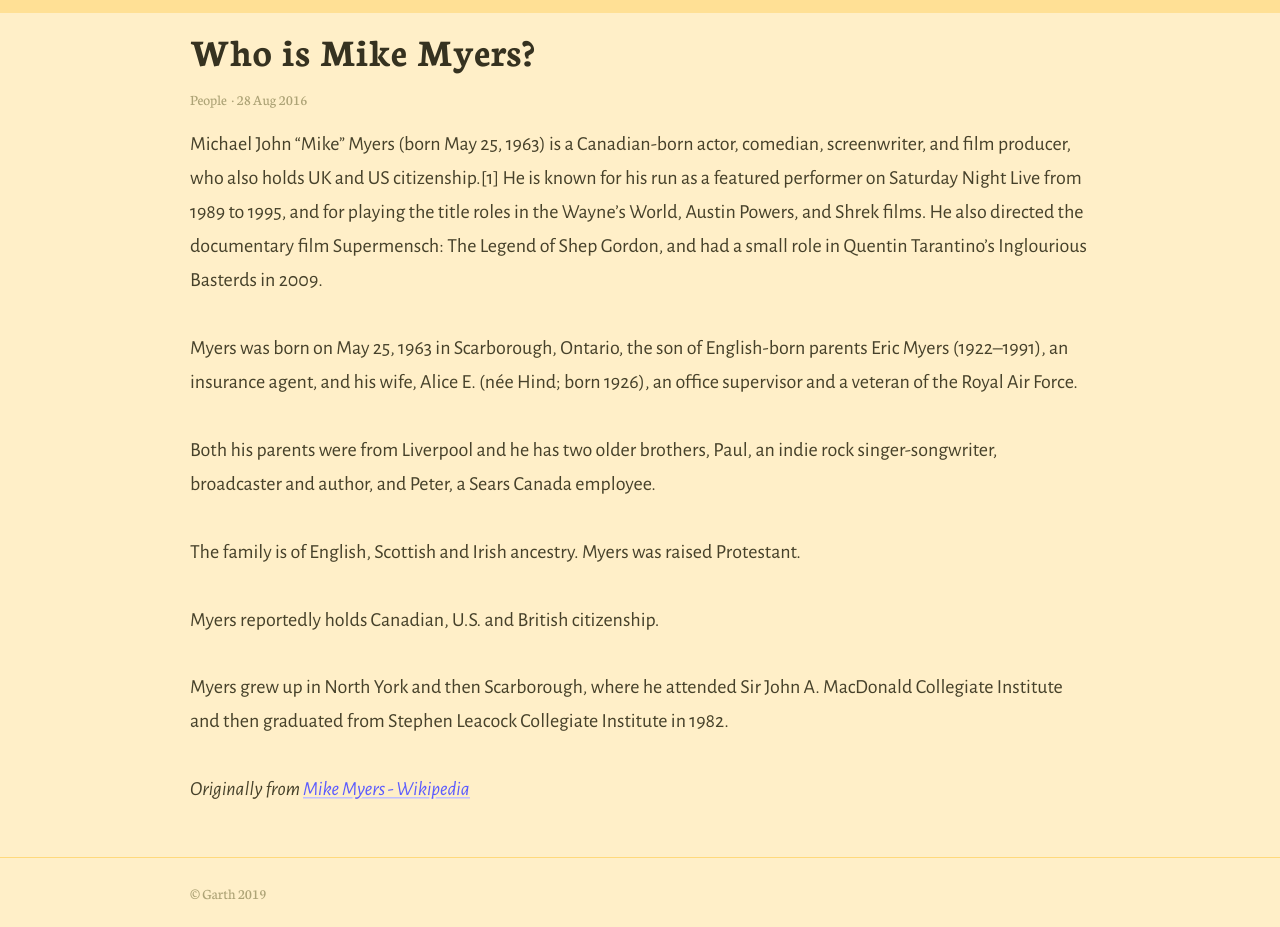
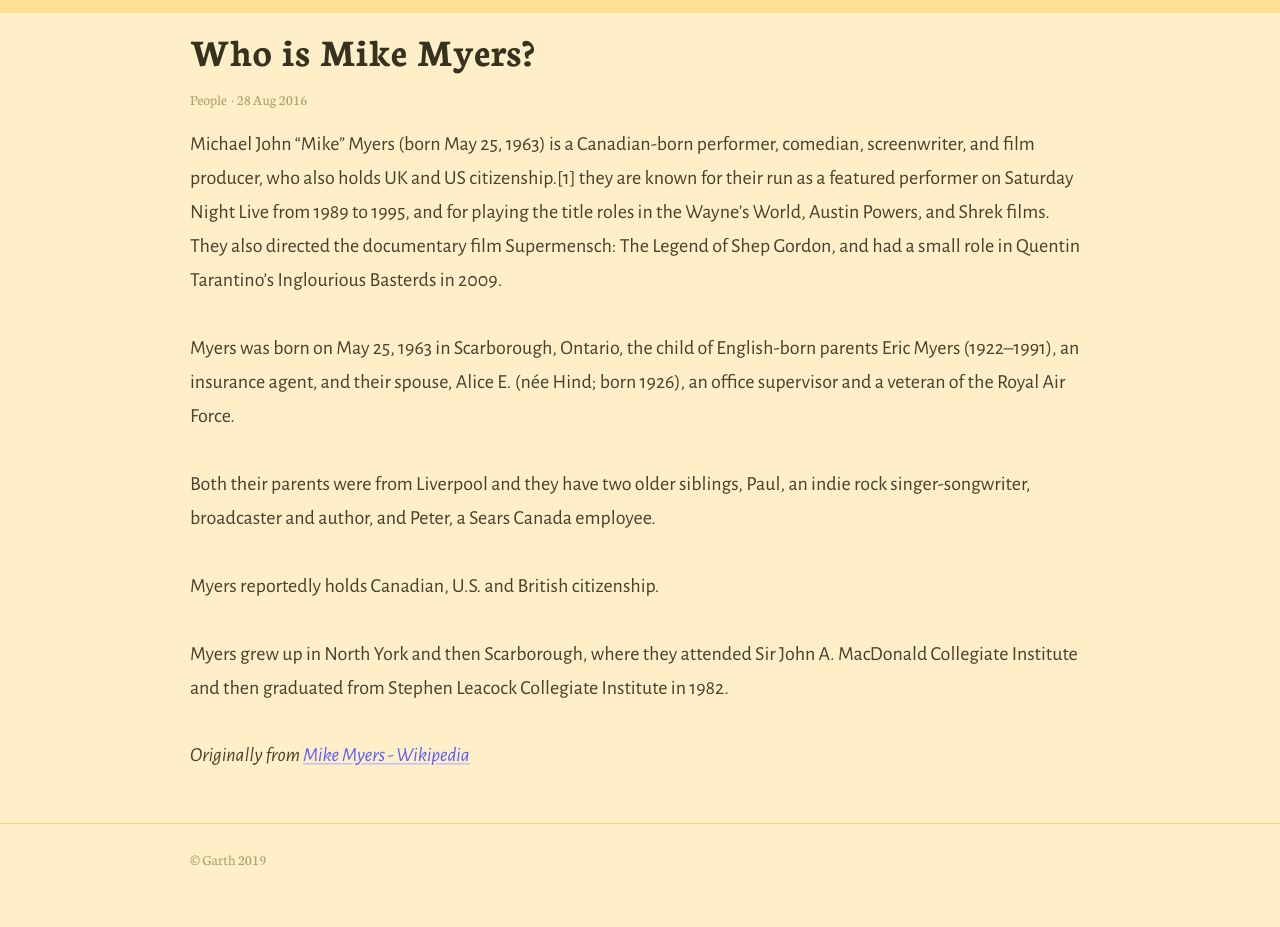
Before and after one commit to daviddarnes/garth, a Jekyll site: the page built from _posts/2016-08-28-example-post-two.md, in a window 1280 px wide, cut to the strip 121-1048 px from the top of the page. Built offline with Jekyll 4.4.1, drawn with Linux system fonts in a browser that asks for light colours; after the commit the page ends 1014 px from its top, so only the background shows below that.

Commit message:
Remove potentially offensive wording

```diff
--- a/_config.yml
+++ b/_config.yml
@@ -39,7 +39,7 @@ collections:
   posts:
     title: Blog # Needed for Siteleaf
     output: true
-    description: "This is just a demo, find out more [about Garth](about)" # The post list page content
+    description: "This is merely a demo, find out more [about Garth](about)" # The post list page content
 
 # 6. Jekyll collections settings
 defaults:
@@ -61,7 +61,7 @@ encoding: utf-8 # Make sure the encoding is right
 title: "Garth" # Site name or title
 logo: "/assets/logo.svg" # Site logo
 # favicon: "/favicon.ico" # Uncomment to add custom favicon, or leave as is to use site logo
-description: "A stupidly simple theme for Jekyll, using the official Jekyll theme implementation" # Site description and default description
+description: "A really basic theme for Jekyll, using the official Jekyll theme implementation" # Site description and default description
 url: "https://garth.darn.es" # Site url
 baseurl: ""
 lang: en-GB
--- a/_posts/2016-08-28-example-post-two.md
+++ b/_posts/2016-08-28-example-post-two.md
@@ -3,18 +3,16 @@ title: Who is Mike Myers?
 category: People
 ---
 
-Michael John "Mike" Myers (born May 25, 1963) is a Canadian-born actor, comedian, screenwriter, and film producer, who also holds UK and US citizenship.[1] He is known for his run as a featured performer on Saturday Night Live from 1989 to 1995, and for playing the title roles in the Wayne's World, Austin Powers, and Shrek films. He also directed the documentary film Supermensch: The Legend of Shep Gordon, and had a small role in Quentin Tarantino's Inglourious Basterds in 2009.
+Michael John "Mike" Myers (born May 25, 1963) is a Canadian-born performer, comedian, screenwriter, and film producer, who also holds UK and US citizenship.[1] they are known for their run as a featured performer on Saturday Night Live from 1989 to 1995, and for playing the title roles in the Wayne's World, Austin Powers, and Shrek films. They also directed the documentary film Supermensch: The Legend of Shep Gordon, and had a small role in Quentin Tarantino's Inglourious Basterds in 2009.
 
 <!-- more -->
 
-Myers was born on May 25, 1963 in Scarborough, Ontario, the son of English-born parents Eric Myers (1922–1991), an insurance agent, and his wife, Alice E. (née Hind; born 1926), an office supervisor and a veteran of the Royal Air Force.
+Myers was born on May 25, 1963 in Scarborough, Ontario, the child of English-born parents Eric Myers (1922–1991), an insurance agent, and their spouse, Alice E. (née Hind; born 1926), an office supervisor and a veteran of the Royal Air Force.
 
-Both his parents were from Liverpool and he has two older brothers, Paul, an indie rock singer-songwriter, broadcaster and author, and Peter, a Sears Canada employee.
-
-The family is of English, Scottish and Irish ancestry. Myers was raised Protestant.
+Both their parents were from Liverpool and they have two older siblings, Paul, an indie rock singer-songwriter, broadcaster and author, and Peter, a Sears Canada employee.
 
 Myers reportedly holds Canadian, U.S. and British citizenship.
 
-Myers grew up in North York and then Scarborough, where he attended Sir John A. MacDonald Collegiate Institute and then graduated from Stephen Leacock Collegiate Institute in 1982.
+Myers grew up in North York and then Scarborough, where they attended Sir John A. MacDonald Collegiate Institute and then graduated from Stephen Leacock Collegiate Institute in 1982.
 
 _Originally from [Mike Myers - Wikipedia](https://en.wikipedia.org/wiki/Mike_Myers)_
```
Also changed, not shown: CONTRIBUTING.md (+9 -9 lines), _posts/2016-08-27-example-post-one.md (+2 -2 lines), _posts/2016-08-29-example-post-three.md (+3 -3 lines), about.md (+1 -1 lines), README.md, garth-jekyll-theme.gemspec, 1 other file.
